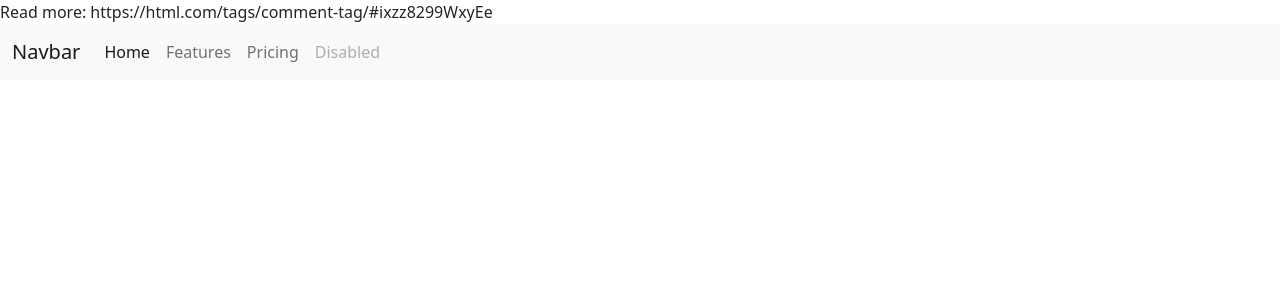
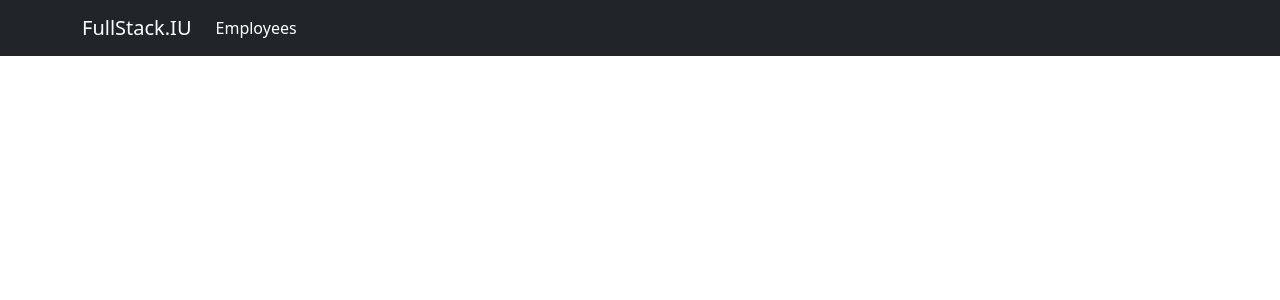
Before and after one commit to nedder3/app-fullstack-employees, an Angular app in the folder Fullstack UI/FullStack.UI/: page / in a window 1280 px wide. Shown: the top 300 px of the page. Built offline with nearby package versions, Linux system fonts and the light colour scheme.

Commit message:
UPDATE navbar style

```diff
--- a/Fullstack UI/FullStack.UI/src/app/app.component.html
+++ b/Fullstack UI/FullStack.UI/src/app/app.component.html
@@ -2,27 +2,21 @@
 
 <!-- Add simple navbar. -->
 
-Read more: https://html.com/tags/comment-tag/#ixzz8299WxyEe
-<nav class="navbar navbar-expand-lg navbar-light bg-light">
-  <div class="container-fluid">
-    <a class="navbar-brand" href="#">Navbar</a>
+
+<nav class="navbar navbar-expand-lg navbar-dark bg-dark">
+  <div class="container">
+    <a class="navbar-brand" href="#">FullStack.IU</a>
     <button class="navbar-toggler" type="button" data-bs-toggle="collapse" data-bs-target="#navbarNav" aria-controls="navbarNav" aria-expanded="false" aria-label="Toggle navigation">
       <span class="navbar-toggler-icon"></span>
     </button>
     <div class="collapse navbar-collapse" id="navbarNav">
       <ul class="navbar-nav">
         <li class="nav-item">
-          <a class="nav-link active" aria-current="page" href="#">Home</a>
+          <a class="nav-link active" aria-current="page" href="#">Employees</a>
         </li>
-        <li class="nav-item">
-          <a class="nav-link" href="#">Features</a>
-        </li>
-        <li class="nav-item">
-          <a class="nav-link" href="#">Pricing</a>
-        </li>
-        <li class="nav-item">
-          <a class="nav-link disabled" href="#" tabindex="-1" aria-disabled="true">Disabled</a>
-        </li>
+
+
+
       </ul>
     </div>
   </div>
```
